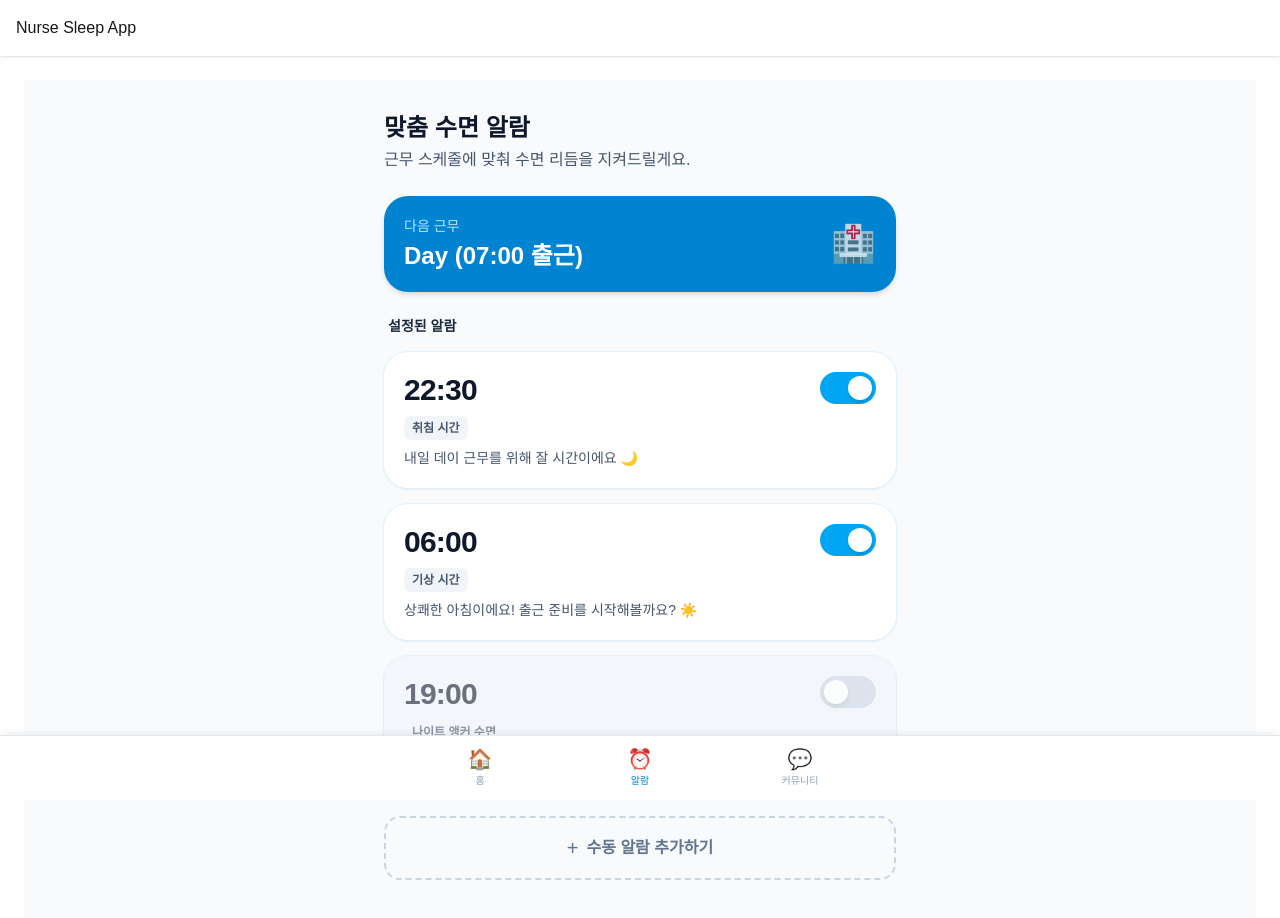
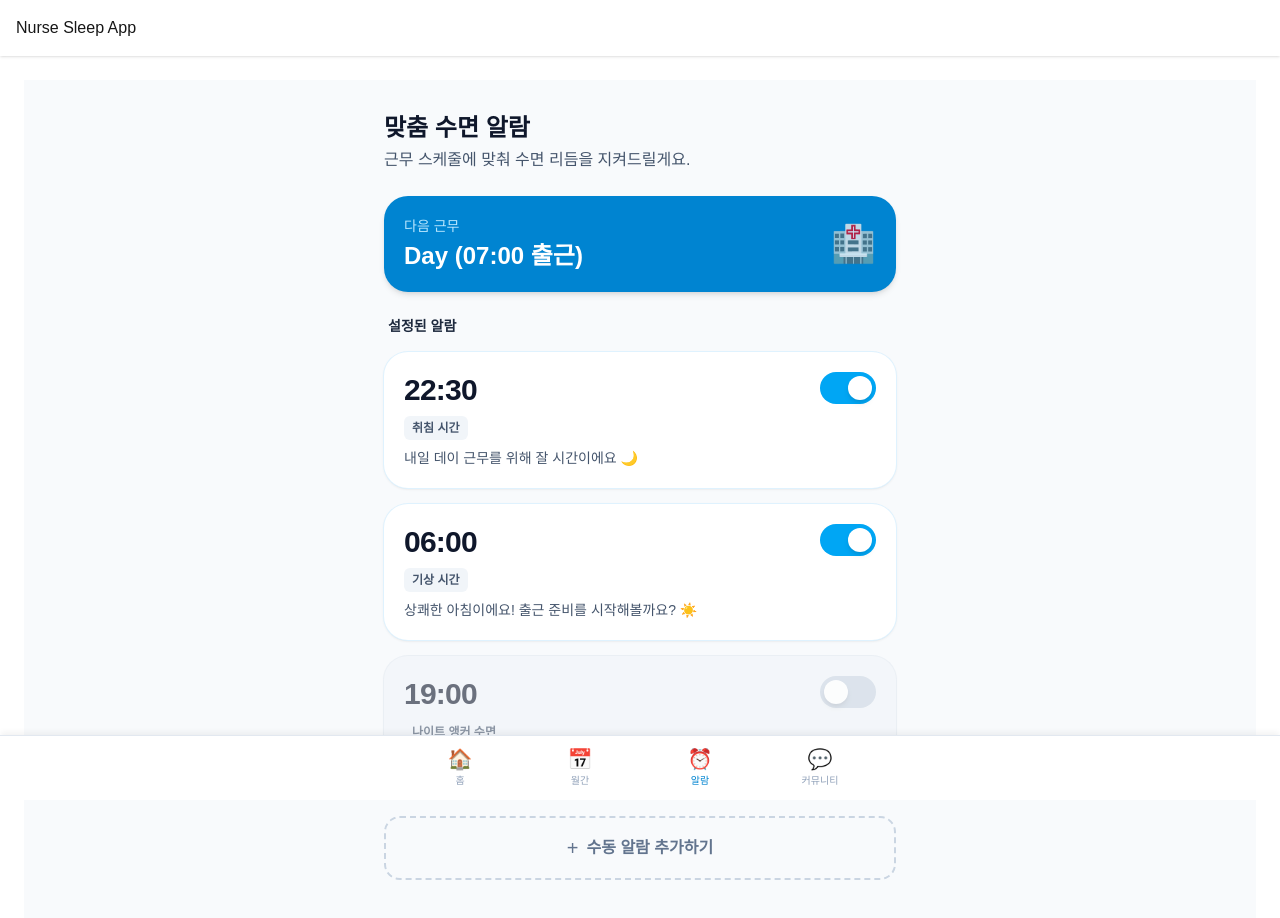
Before and after one commit to chaeng123/snapback, a Next.js app: page /alarms in a window 1280 px wide. Shown: the top 918 px of the page. Built offline with nearby package versions, Linux system fonts and the light colour scheme.

Commit message:
menu bar bug resolved

```diff
--- a/app/alarms/page.tsx
+++ b/app/alarms/page.tsx
@@ -95,6 +95,10 @@ export default function AlarmsPage() {
             <span className="text-xl leading-none">🏠</span>
             <span className="text-[10px] font-medium">홈</span>
           </button>
+          <button onClick={() => router.push('/monthlyschedule')} className={`flex flex-col items-center gap-1 w-16 transition-colors ${pathname === '/monthlyschedule' ? 'text-sky-600' : 'text-slate-400 hover:text-slate-600'}`}>
+            <span className="text-xl leading-none">📅</span>
+            <span className="text-[10px] font-medium">월간</span>
+          </button>
           <button onClick={() => router.push('/alarms')} className={`flex flex-col items-center gap-1 w-16 transition-colors ${pathname === '/alarms' ? 'text-sky-600' : 'text-slate-400 hover:text-slate-600'}`}>
             <span className="text-xl leading-none">⏰</span>
             <span className="text-[10px] font-medium">알람</span>
@@ -103,8 +107,10 @@ export default function AlarmsPage() {
             <span className="text-xl leading-none">💬</span>
             <span className="text-[10px] font-medium">커뮤니티</span>
           </button>
+
         </div>
       </nav>
+
     </main>
   )
 }
--- a/app/monthlyschedule/page.tsx
+++ b/app/monthlyschedule/page.tsx
@@ -277,8 +277,10 @@ export default function MonthlySchedulePage() {
             <span className="text-xl leading-none">💬</span>
             <span className="text-[10px] font-medium">커뮤니티</span>
           </button>
+
         </div>
       </nav>
+
     </main>
   )
 }
```
